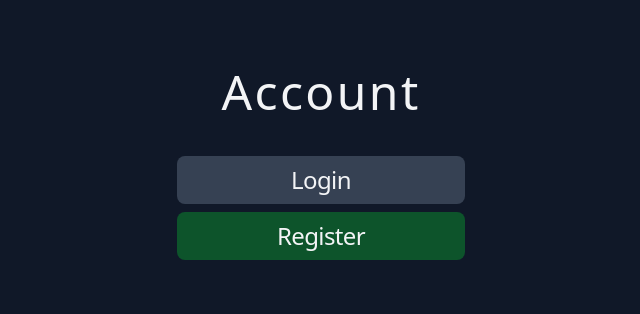
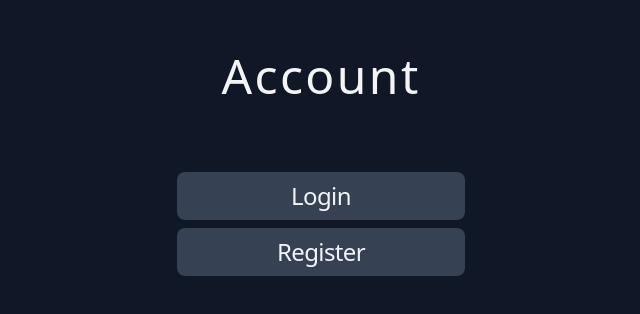
Before and after one commit to Hebi-JS/meow-finances, a SvelteKit app: page /login in a window 1280 px wide. Shown: the part 236-550 px from the top of the page, without its empty margins (319-959 px from the left). Built offline with nearby package versions, Linux system fonts and the light colour scheme.

Commit message:
Add login page wip, change file structure

```diff
--- a/src/routes/lib/components/Button.svelte
+++ b/src/routes/lib/components/Button.svelte
@@ -1,11 +1,22 @@
 <script lang="ts">
-    export const { color, title } = $props()
+    import { pageStatus } from "../stores/login-page";
+
+    type PageStatus = "account" | "login" | "registration"
+
+    export const { title, type }: {
+        title: string,
+        type: string
+    } = $props()
+
+    const setPageStatus = (status: PageStatus): void => {
+        $pageStatus = status
+    }
 </script>
 
-{#if color === "secondary"}
-<button class="rounded-lg p-2 w-4/5 max-w-72 bg-gray-700 text-2xl tracking-tight active:bg-gray-800 focus:outline-2 focus:outline-gray-500">{title}</button>
+{#if type === "secondary"}
+<button class="rounded-lg p-2 w-4/5 max-w-72 bg-gray-700 text-2xl tracking-tight active:bg-gray-800 focus:outline-2 focus:outline-gray-500" onclick={() => { setPageStatus("login") }}>{title}</button>
 {/if}
 
-{#if color === "accent"}
-<button class="rounded-lg p-2 w-4/5 max-w-72 bg-green-900 text-2xl tracking-tight active:bg-green-800 focus:outline-2 focus:outline-green-500">{title}</button>
+{#if type === "accent"}
+<button class="rounded-lg p-2 w-4/5 max-w-72 bg-green-800 text-2xl tracking-tight active:bg-green-900 focus:outline-2 focus:outline-green-600">{title}</button>
 {/if}
--- /dev/null
+++ b/src/routes/lib/stores/login-page.ts
@@ -0,0 +1,5 @@
+import { writable } from "svelte/store";
+
+let pageStatus = writable("account")
+
+export { pageStatus }
--- a/src/routes/login/+page.svelte
+++ b/src/routes/login/+page.svelte
@@ -1,18 +1,34 @@
 <script lang="ts">
     import Button from "../lib/components/Button.svelte";
+    import { pageStatus } from "../lib/stores/login-page";
+    import LoginForm from "./LoginForm.svelte";
 </script>
 
 <svelte:head>
-    <title>Aids!</title>
+    <title>Snaids!</title>
 </svelte:head>
 
 <main class="flex flex-col gap-2 justify-center items-center h-svh bg-gray-900 text-gray-100">
-    <h1 class="mb-8 text-5xl text-bold tracking-wider">Account</h1>
+    <!----------- Landing Page ----------->
+    {#if $pageStatus === "account"}
+        <h1 class="mb-16 text-5xl text-bold tracking-wider">Account</h1>
 
-    <Button title="Login" color="secondary" />
-    <Button title="Register" color="accent" />
+        <Button title="Login" type="secondary" />
+        <Button title="Register" type="secondary" />
+    {/if}
+
+    <!----------- Login Page ----------->
+    {#if $pageStatus === "login"}
+        <LoginForm />
+    {/if}
+
+    <!----------- Registration Page ----------->
+    {#if $pageStatus === "registration"}
+        <LoginForm type="registration" />
+    {/if}
 </main>
 
+<!-- Necessary. Don't ask why. -->
 <style lang="postcss">
     @reference "tailwindcss";
 </style>
--- /dev/null
+++ b/src/routes/login/LoginForm.svelte
@@ -0,0 +1,19 @@
+<script lang="ts">
+    import Button from "../lib/components/Button.svelte";
+
+    export const { type }: { type: string } = $props()
+</script>
+
+<button>
+    <img src="" alt="back" />
+</button>
+
+<form action="">
+    <label for="email">Email</label>
+    <input type="email" name="email" id="email" />
+
+    <label for="password">Password</label>
+    <input type="password" name="password" id="password" />
+
+    <Button title="Submit" type="secondary" />
+</form>
--- /dev/null
+++ b/src/routes/login/RegistrationForm.svelte
@@ -0,0 +1,22 @@
+<script lang="ts">
+    import Button from "../lib/components/Button.svelte";
+
+    export const { type }: { type: string } = $props()
+</script>
+
+<button>
+    <img src="" alt="back" />
+</button>
+
+<form action="">
+    <label for="email">Email</label>
+    <input type="email" name="email" id="email" />
+
+    <label for="password">Password</label>
+    <input type="password" name="password" id="password" />
+
+    <label for="repeat-password">Repeat Password</label>
+    <input type="password" name="repeat-password" id="repeat-password" />
+
+    <Button title="Submit" type="secondary" />
+</form>
```
Also changed, not shown: src/routes/+page.svelte (added).
